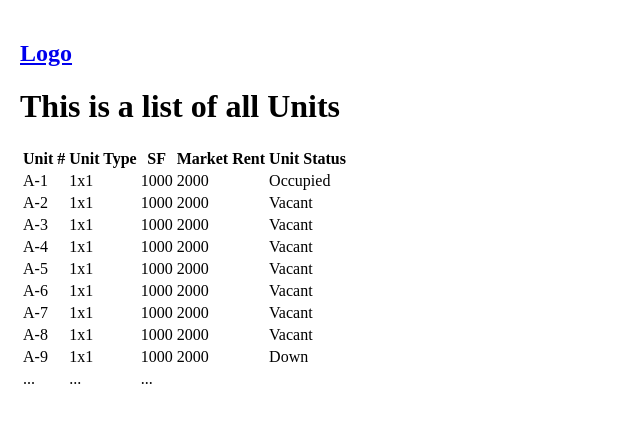
After one commit to robamonday/apt_mgt-original, a Django app: page /units/ in a window 1280 px wide. The commit adds this page. Shown: the top 423 px of the page, without its empty margins (0-640 px from the left). Run offline with Django 3.2, Linux system fonts and the light colour scheme; data comes from the database, SQL or seed files in the repository.

Commit message:
began building out units view

```diff
--- a/app1/models.py
+++ b/app1/models.py
@@ -1,6 +1,35 @@
 from django.db import models
 
 # Create your models here.
+
+class Unit(models.Model):
+	DOWN = 'DOWN'
+	VACANT = 'VACANT'
+	OCCUPIED = 'OCCUPIED'
+	UNIT_STATUS_CHOICES = [
+		(DOWN, 'Down'),
+		(VACANT, 'Vacant'),
+		(OCCUPIED, 'Occupied')
+		]
+	unit_number = models.CharField(max_length=15, blank=False)
+	unit_type = models.CharField(max_length=15, blank=False, default="Unknown")
+	sf = models.IntegerField(default=0)
+	market_rent = models.DecimalField(max_digits=5, decimal_places=0, blank=False)
+	unit_status = models.CharField(max_length=15, choices=UNIT_STATUS_CHOICES, default=VACANT)
+
+	def __str__(self):
+		return self.unit_number
+
+	# What other methods should go here?
+
+class Lease(models.Model):
+	pass
+
+class LedgerEntry(models.Model):
+	pass
+
+
+
 # class State(models.Model):
 #   stateName = models.CharField(max_length=50, verbose_name="State Name")
 #   stateAbbreviation = models.CharField(max_length=3, verbose_name="State Abbreviation")
--- a/app1/static/app1/style.css
+++ b/app1/static/app1/style.css
@@ -1,4 +1,4 @@
 body {
-  background-color: #e8f4f8;
+  background-color: #ffffff;
   margin: 40px 20px 10px;
 }
--- a/app1/templates/app1/base.html
+++ b/app1/templates/app1/base.html
@@ -7,8 +7,10 @@
    {% endblock %}
 </head>
 <body>
-  <a href="{% url 'home' %}"><h2>Take me home</h2></a>
+  <a href="{% url 'home' %}"><h2>Logo</h2></a>
+
   {% block content %}
   {% endblock %}
+
 </body>
 </html>
--- /dev/null
+++ b/app1/templates/app1/units.html
@@ -0,0 +1,52 @@
+{% extends 'app1/base.html' %}
+{% load static %}
+
+{% block head %}
+<link rel="stylesheet" href="{% static 'app1/style.css' %}">
+{% endblock %}
+
+{% block content %}
+<h1>This is a list of all Units</h1>
+
+<table>
+  <tr>
+    <th>Unit #</th>
+    <th>Unit Type</th>
+    <th>SF</th>
+    <th>Market Rent</th>
+    <th>Unit Status</th>
+  </tr>
+  {% for unit in units %}
+  <tr>
+    <td>{{ unit.unit_number }}</td>
+    <td>{{ unit.unit_type }}</td>
+    <td>{{ unit.sf }}</td>
+    <td>{{ unit.market_rent }}</td>
+    <td>{{ unit.unit_status }}</td>
+  </tr>
+  {% endfor %}
+  <tr>
+    <td>...</td>
+    <td>...</td>
+    <td>...</td>
+  </tr>
+</table><br>
+
+{% endblock %}
+
+<!-- <table>
+  <tr>
+    <th>Unit #</th>
+    <th>State</th>
+    <th>State Details</th>
+  </tr>
+  {% for item in attractions|dictsort:'homeState.stateName' %}
+  <tr>
+    <td>{{ item.attractionName }}</td>
+    <td>{{ item.homeState }}</td>
+    <td><a href="{% url 'details' item.homeState|slugify %}">State Details</a></td>
+  </tr>
+  {% endfor %}
+</table><br>
+<a href="{% url 'statecreate' %}">Add a state</a>
+<a href="{% url 'attractioncreate' %}">Add an attraction</a> -->
--- a/app1/urls.py
+++ b/app1/urls.py
@@ -4,6 +4,7 @@ from . import views
 
 urlpatterns = [
   path("", views.home, name="home"),
+  path("units/", views.units, name="units"),
   # path("details/<statename>", views.details, name="details"),
   # path("state/create", views.StateCreate.as_view(), name="statecreate"),
   # path("attraction/create", views.AttractionCreate.as_view(), name="attractioncreate"),
--- a/app1/views.py
+++ b/app1/views.py
@@ -1,13 +1,44 @@
 from django.shortcuts import render, get_object_or_404
-# from .models import State, Attraction
+from .models import Unit, Lease, LedgerEntry
 # from .forms import StateCreateForm, AttractionCreateForm
-# from django.views.generic.edit import CreateView
+# from django.views.generic.edit import ListView, CreateView
+
+unit1 = Unit(unit_number="A-1", unit_type="1x1", sf=1000, market_rent=2000, unit_status="Occupied")
+unit2 = Unit(unit_number="A-2", unit_type="1x1", sf=1000, market_rent=2000, unit_status="Vacant")
+unit3 = Unit(unit_number="A-3", unit_type="1x1", sf=1000, market_rent=2000, unit_status="Vacant")
+unit4 = Unit(unit_number="A-4", unit_type="1x1", sf=1000, market_rent=2000, unit_status="Vacant")
+unit5 = Unit(unit_number="A-5", unit_type="1x1", sf=1000, market_rent=2000, unit_status="Vacant")
+unit6 = Unit(unit_number="A-6", unit_type="1x1", sf=1000, market_rent=2000, unit_status="Vacant")
+unit7 = Unit(unit_number="A-7", unit_type="1x1", sf=1000, market_rent=2000, unit_status="Vacant")
+unit8 = Unit(unit_number="A-8", unit_type="1x1", sf=1000, market_rent=2000, unit_status="Vacant")
+unit9 = Unit(unit_number="A-9", unit_type="1x1", sf=1000, market_rent=2000, unit_status="Down")
+unit1.save()
+unit2.save()
+unit3.save()
+unit4.save()
+unit5.save()
+unit6.save()
+unit7.save()
+unit8.save()
+unit9.save()
 
 def home(request):
   context = {"key" : "value"}
-  return render(request, 'app1/base.html', context)
+  return render(request, 'app1/home.html', context)
 
-# template for models
+def units(request):
+  units = Unit.objects.all()
+  context = { "units" : units }
+  return render(request, 'app1/units.html', context)
+
+
+
+
+
+
+
+
+# template for views
 #
 # def details(request, statename):
 #   attractions = Attraction.objects.all()
```
Also changed, not shown: app1/templates/app1/home.html (+5 -19 lines), 1 other file.
